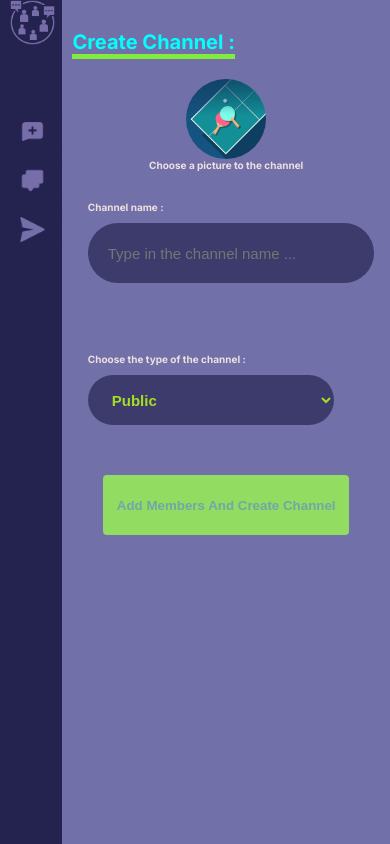
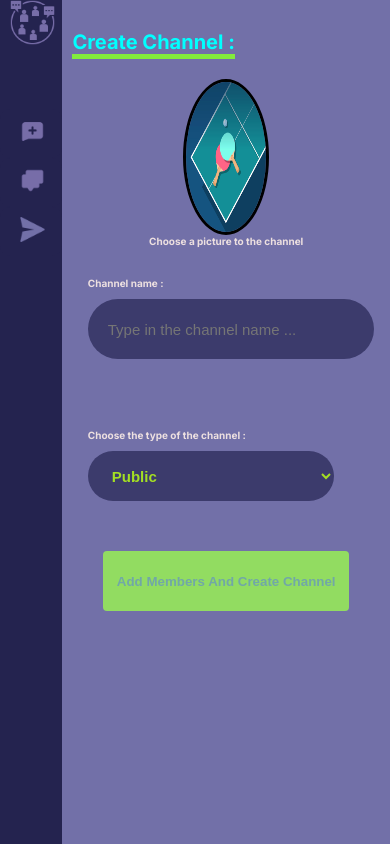
Before and after one commit to soufiane-amt/ft_transcendance, a Next.js app: page /chat/Create-channel in a window 390 px wide. Built offline with nearby package versions, Linux system fonts and the light colour scheme.

Commit message:
Add image upload feature to front

```diff
--- a/src/app/components/ChatLeftBar/ChatLeftBar.module.css
+++ b/src/app/components/ChatLeftBar/ChatLeftBar.module.css
@@ -5,6 +5,7 @@
     width: 18vw;
     position: sticky;
     top: 0;
+    left: 0;
     height: 100vh;
 }
 
--- a/src/app/components/CreateChannel/CreateChannel.module.css
+++ b/src/app/components/CreateChannel/CreateChannel.module.css
@@ -26,10 +26,14 @@
     display: flex;
     flex-direction: column;
     align-items: center;
+
 }
-.create_channel__image input {
+.create_channel__image img {
     border-radius: 50%;
+    border: black solid 3px;
     width: 150px;
+    height: 150px;
+    cursor: pointer;
 }
 .create_channel__name,
 .create_channel__select
@@ -132,7 +136,7 @@
 
 @media (max-width:427px)
 {
-    .create_channel__image input {
+    .create_channel__image img {
         width: 80px;
     }
 }
--- a/src/app/components/CreateChannel/CreateChannel.tsx
+++ b/src/app/components/CreateChannel/CreateChannel.tsx
@@ -14,12 +14,26 @@ const MinPasswordLength = 8;
 export function CreateChannel() {
 
     const fileInputRef = useRef<HTMLInputElement>(null);
-    const [channelName, setChannelName] = useState<string | undefined>(undefined);
-    const [password, setPassword] = useState<string | undefined>('');
+    const [channelName, setChannelName] = useState<string>('');
+    const [password, setPassword] = useState<string>('');
     const [selectedOption, setSelectedOption] = useState("PUBLIC");
     const [displayChannelInvitor, setDisplayChannelInvitor] = useState <boolean> (false)
+    const [selectedImage, setSelectedImage] = useState<string | ArrayBuffer | null>(UploadChannelIcon.src);
 
-    const handleChannelNameChange = (e :any) => {
+    const handleImageChange = (event:any) => {
+      const file = event.target.files[0];
+      if (file && file.type.startsWith('image/')) {
+        const reader = new FileReader();
+        reader.onload = () => {
+          setSelectedImage(reader.result);
+        };
+        reader.readAsDataURL(file);
+      } else {
+        setSelectedImage(selectedImage);
+      }
+    };
+
+    const handleChannelNameChange = (e :React.ChangeEvent<HTMLInputElement>) => {
         const inputText = e.target.value;
         if ( inputText.length <= MaxChannelNameLength &&
             inputText[inputText.length - 1] !== ' ') {
@@ -27,7 +41,7 @@ export function CreateChannel() {
         }
       };
 
-      const handlePasswordChange = (e :any) => {
+      const handlePasswordChange = (e :React.ChangeEvent<HTMLInputElement>) => {
         const inputText = e.target.value;
         if ( inputText.length <= MaxPasswordLength &&
             inputText[inputText.length - 1] !== ' ') {
@@ -54,8 +68,9 @@ export function CreateChannel() {
         <div className={style.create_channel}>
             <h3>Create Channel :</h3>
             <div className={style.create_channel__image}>
-                <input onClick={handleClickUpload} type="image" src={UploadChannelIcon.src} width="30px"/>
-                <input ref={fileInputRef} type="file" style={{display:'none'}}  />
+                <input ref={fileInputRef} type="file" accept="image/*" onChange={handleImageChange} style={{display:'none'}} width="30px" height="30px"/>
+                {selectedImage && <img  onClick={handleClickUpload} src={selectedImage.toString()} alt="Selected" style={{ maxWidth: '100%', maxHeight: '300px' }} />}
+
                 <label >Choose a picture to the channel</label>
             </div>
             <div className={style.create_channel__name}>
```
